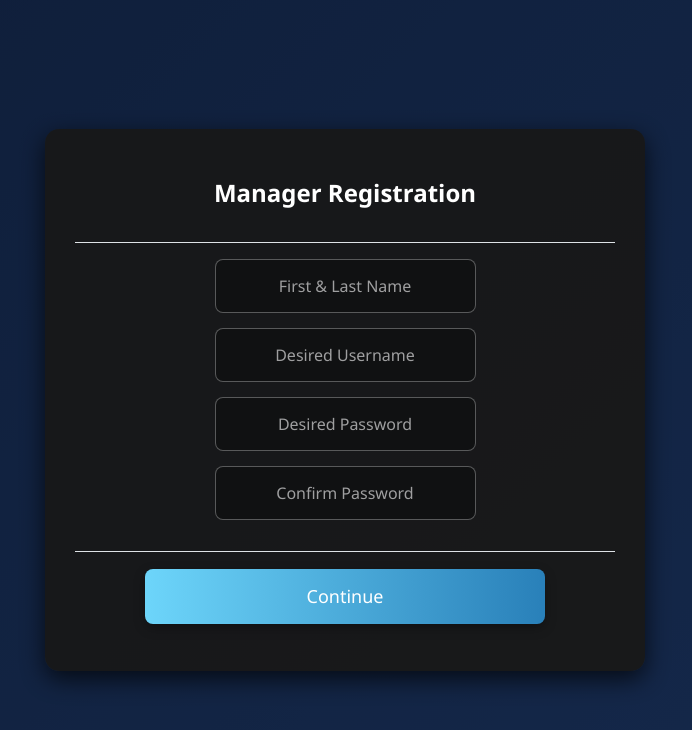
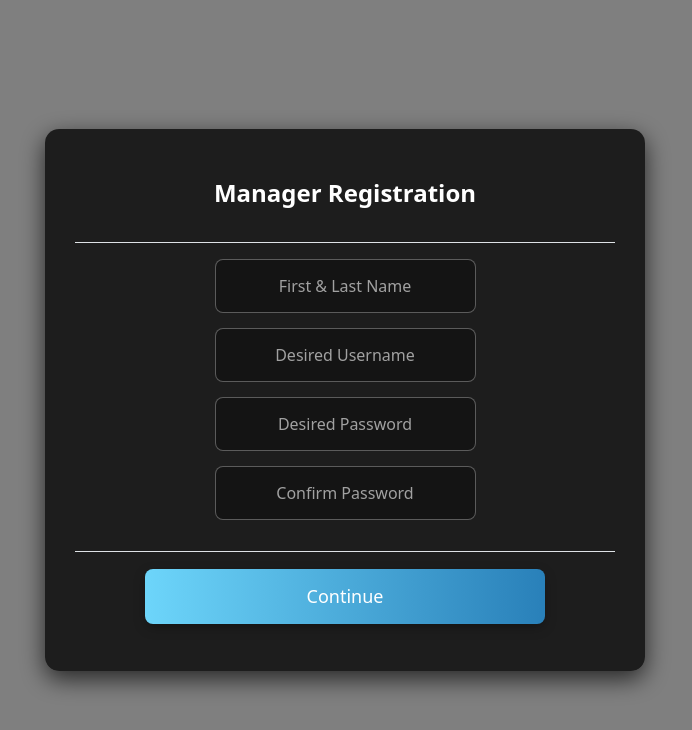
Before and after one commit to uiowaSEP2025/sep2025-project-team_001, a React (Create React App) app in the folder web_app/: page /register in a window 1280 px wide. Shown: the top 730 px of the page, without its empty margins (295-987 px from the left). Built offline with nearby package versions, Linux system fonts and the light colour scheme.

Commit message:
Had major commit and merging issues so I had to save all of my files locally and reuse what I created in a new branch.

```diff
--- a/web_app/src/components/ItemCard.js
+++ b/web_app/src/components/ItemCard.js
@@ -4,6 +4,13 @@ import '../pages/styles/ItemCard.css';
 const ItemCard = ({ item, onToggle, onDelete }) => (
   <div className="item-container">
     <div className="item-card">
+    {item.base64_image && (
+                <img
+                    src={item.base64_image}
+                    alt={`${item.name}`}
+                    className="item-card-image"
+                />
+            )}
       <h3>{item.name}</h3>
       {item.description}<br />
       Price: ${item.price}<br />
--- a/web_app/src/pages/MenuPage.js
+++ b/web_app/src/pages/MenuPage.js
@@ -15,6 +15,7 @@ const MenuPage = () => {
         stock: '',
         available: true
     });
+    const barName = localStorage.getItem("barName");
 
     useEffect(() => {
         fetchItems();
@@ -173,7 +174,9 @@ const MenuPage = () => {
 
     return (
         <div>
+            <div className = "menu-page">
                 <div className="menu-page-container">
+                    {barName && <h2> Restaurant: {barName} </h2>}
                     <h2>Menu Manager</h2>
                     <button className="menu-create-button" onClick={openCreateModal}>
                         Create New Item
@@ -284,6 +287,12 @@ const MenuPage = () => {
                                         required
                                     />
                                 </div>
+                                {imageBase64 && (
+                                    <div className="menu-image-preview-container">
+                                        <p>Image Preview:</p>
+                                        <img src={imageBase64} alt="Preview" className="menu-image-preview" />
+                                    </div>
+                                )}
                                 <button type="submit">Create</button>
                                 <button
                                     type="button"
@@ -311,6 +320,7 @@ const MenuPage = () => {
                     </div>
                 )}
             </div>
+        </div>
     );
 }
 export default MenuPage;
--- a/web_app/src/pages/styles/Home.css
+++ b/web_app/src/pages/styles/Home.css
@@ -1,16 +1,4 @@
-/* Home.css - Minimalist, Professional Design */
 
-html, body {
-  margin: 0;
-  padding: 0;
-  width: 100vw;
-  height: 100vh;
-  overflow-x: hidden;
-  display: flex;
-  flex-direction: column;
-  justify-content: center;
-  align-items: center;
-}
 
 /* Fullscreen background with solid color */
 .home-container {
--- a/web_app/src/pages/styles/ItemCard.css
+++ b/web_app/src/pages/styles/ItemCard.css
@@ -8,3 +8,13 @@
   border-radius: 6px;
   background-color: #f9f9f9;
 }
+
+.item-card-image {
+  width: 100%;
+  max-width: 300px;
+  max-height: 200px;
+  object-fit: cover;
+  border-radius: 8px;
+  margin-bottom: 10px;
+  border: 1px solid #ccc;
+}
--- a/web_app/src/pages/styles/Login.css
+++ b/web_app/src/pages/styles/Login.css
@@ -1,12 +1,4 @@
-html, body {
-    margin: 0;
-    padding: 0;
-    height: 100%;
-    width: 100vw;
-    background: linear-gradient(135deg, #1e3c72, #2a5298);
-    font-family: 'Segoe UI', Tahoma, Geneva, Verdana, sans-serif;
-    overflow: hidden;
-  }
+
 
   .login-page-container {
     width: 100%;
--- a/web_app/src/pages/styles/MenuPage.css
+++ b/web_app/src/pages/styles/MenuPage.css
@@ -1,20 +1,39 @@
-/* Container for the whole page */
+
+/* MenuPage.css */
+
+.menu-page {
+  background-color: #003a75;
+  min-height: 100vh;
+  padding-top: 40px;
+  box-sizing: border-box;
+  overflow-y: auto; /* This enables vertical scrolling when needed */
+}
+
+.menu-page h2{
+  color: white;
+}
+
+.menu-page p{
+  color: white;
+}
+
+
 .menu-page-container {
   width: 80%;
   margin: 0 auto;
-  padding-top: 20px;
+  padding-bottom: 20px;
   font-family: 'Segoe UI', Tahoma, Geneva, Verdana, sans-serif;
 }
 
-/* Section headers */
 .menu-section-header {
   margin-top: 40px;
   font-size: 24px;
   border-bottom: 2px solid #ccc;
   padding-bottom: 8px;
   font-weight: bold;
-  color: #333;
+  color: white;
 }
+
 
 /* Sub-section headers */
 .menu-sub-section-header {
@@ -22,7 +41,7 @@
   font-size: 18px;
   font-weight: 600;
   text-decoration: underline;
-  color: #555;
+  color: white;
 }
 
 /* Button to create new item */
@@ -118,3 +137,22 @@
 .menu-modal-content button.cancel-button:hover {
   background-color: #bcbcbc;
 }
+
+.menu-image-preview-container {
+  text-align: center;
+}
+
+.menu-image-preview-container p {
+  font-weight: 500;
+  margin-top: 8px;
+  margin-bottom: 6px;
+  color: #333;
+}
+
+.menu-image-preview {
+  max-width: 100%;
+  max-height: 200px;
+  border-radius: 8px;
+  border: 1px solid #ccc;
+  object-fit: cover;
+}
--- a/web_app/src/pages/styles/Registration.css
+++ b/web_app/src/pages/styles/Registration.css
@@ -1,13 +1,4 @@
-html, body {
-  margin: 0;
-  padding: 0;
-  height: 100%;
-  width: 100vw;
-  background: linear-gradient(135deg, #1e3c72, #2a5298);
-  font-family: 'Segoe UI', Tahoma, Geneva, Verdana, sans-serif;
-  overflow-y: auto;
-  overflow-x: hidden;
-}
+
 
 .registration-page-container {
   width: 100%;
```
Lines whose indentation alone changed are shown as unchanged.
